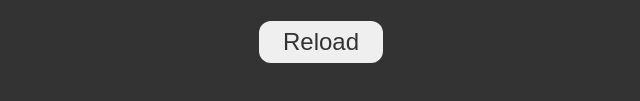
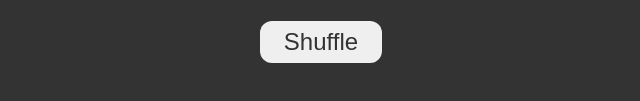
Before and after one commit to stoptime/random-scale, a plain HTML site: page index.html in a window 1280 px wide. Shown: the part 459-560 px from the top of the page, 319-959 px from the left. Drawn offline with Linux system fonts and the light colour scheme.

Commit message:
Change button text

```diff
--- a/index.html
+++ b/index.html
@@ -41,7 +41,7 @@
     <div id="content">
       <ul id="keys"></ul>
       <div id="controls">
-        <button id="reload" type="button">Reload</button>
+        <button id="reload" type="button">Shuffle</button>
       </div>
     </div>
   </body>
```
